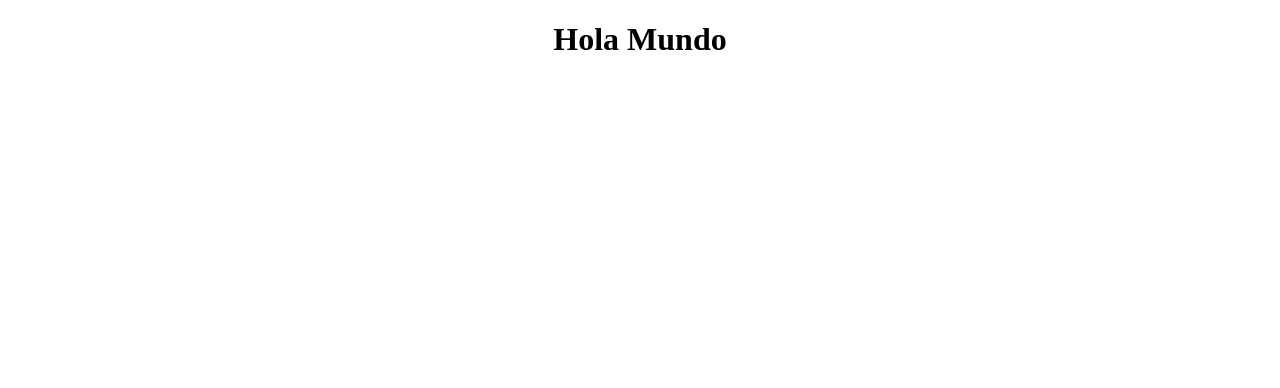
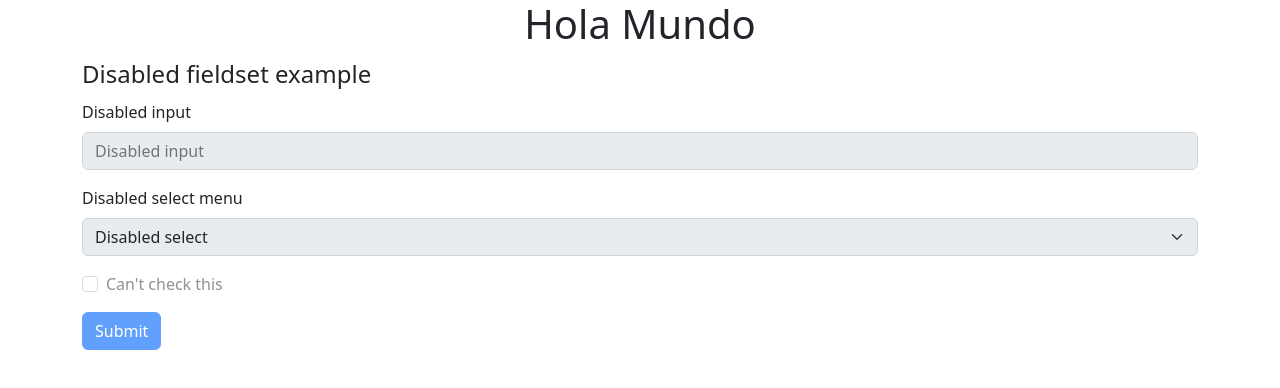
Before and after one commit to murdaneta/murdaneta.github.io, a plain HTML site: page index.html in a window 1280 px wide. Drawn offline with nearby package versions, Linux system fonts and the light colour scheme.

Commit message:
MERGE LUIGUI-NEW-CARD-2

```diff
--- a/index.html
+++ b/index.html
@@ -10,8 +10,36 @@
             text-align: center;
         }
     </style>
+        <link href="https://cdn.jsdelivr.net/npm/bootstrap@5.2.3/dist/css/bootstrap.min.css" rel="stylesheet" integrity="sha384-rbsA2VBKQhggwzxH7pPCaAqO46MgnOM80zW1RWuH61DGLwZJEdK2Kadq2F9CUG65" crossorigin="anonymous">
 </head>
 <body>
     <h1> Hola Mundo </h1>
+
+    <form class="container">
+        <fieldset disabled>
+          <legend>Disabled fieldset example</legend>
+          <div class="mb-3">
+            <label for="disabledTextInput" class="form-label">Disabled input</label>
+            <input type="text" id="disabledTextInput" class="form-control" placeholder="Disabled input">
+          </div>
+          <div class="mb-3">
+            <label for="disabledSelect" class="form-label">Disabled select menu</label>
+            <select id="disabledSelect" class="form-select">
+              <option>Disabled select</option>
+            </select>
+          </div>
+          <div class="mb-3">
+            <div class="form-check">
+              <input class="form-check-input" type="checkbox" id="disabledFieldsetCheck" disabled>
+              <label class="form-check-label" for="disabledFieldsetCheck">
+                Can't check this
+              </label>
+            </div>
+          </div>
+          <button type="submit" class="btn btn-primary">Submit</button>
+        </fieldset>
+      </form>
+
+    <script src="https://cdn.jsdelivr.net/npm/bootstrap@5.2.3/dist/js/bootstrap.bundle.min.js" integrity="sha384-kenU1KFdBIe4zVF0s0G1M5b4hcpxyD9F7jL+jjXkk+Q2h455rYXK/7HAuoJl+0I4" crossorigin="anonymous"></script>
 </body>
 </html>
```
